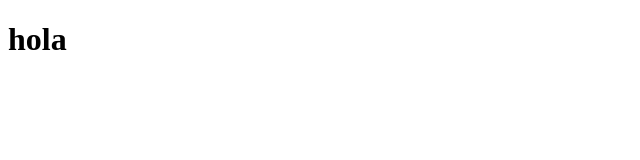
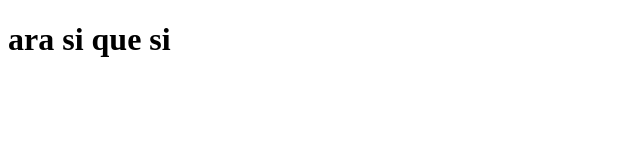
Before and after one commit to ucamps/demo2m4uf1, a plain HTML site: page index.html in a window 1280 px wide. Shown: the whole page, without its empty margins (0-640 px from the left). Drawn offline with Linux system fonts and the light colour scheme.

Commit message:
ara si que si

```diff
--- a/index.html
+++ b/index.html
@@ -6,6 +6,6 @@
         <meta name="viewport" content="width=device-width, initial-scale=1">
     </head>
     <body>
-        <h1>hola</h1>
+        <h1>ara si que si</h1>
     </body>
 </html>
```
Also changed, not shown: 1 other file.
